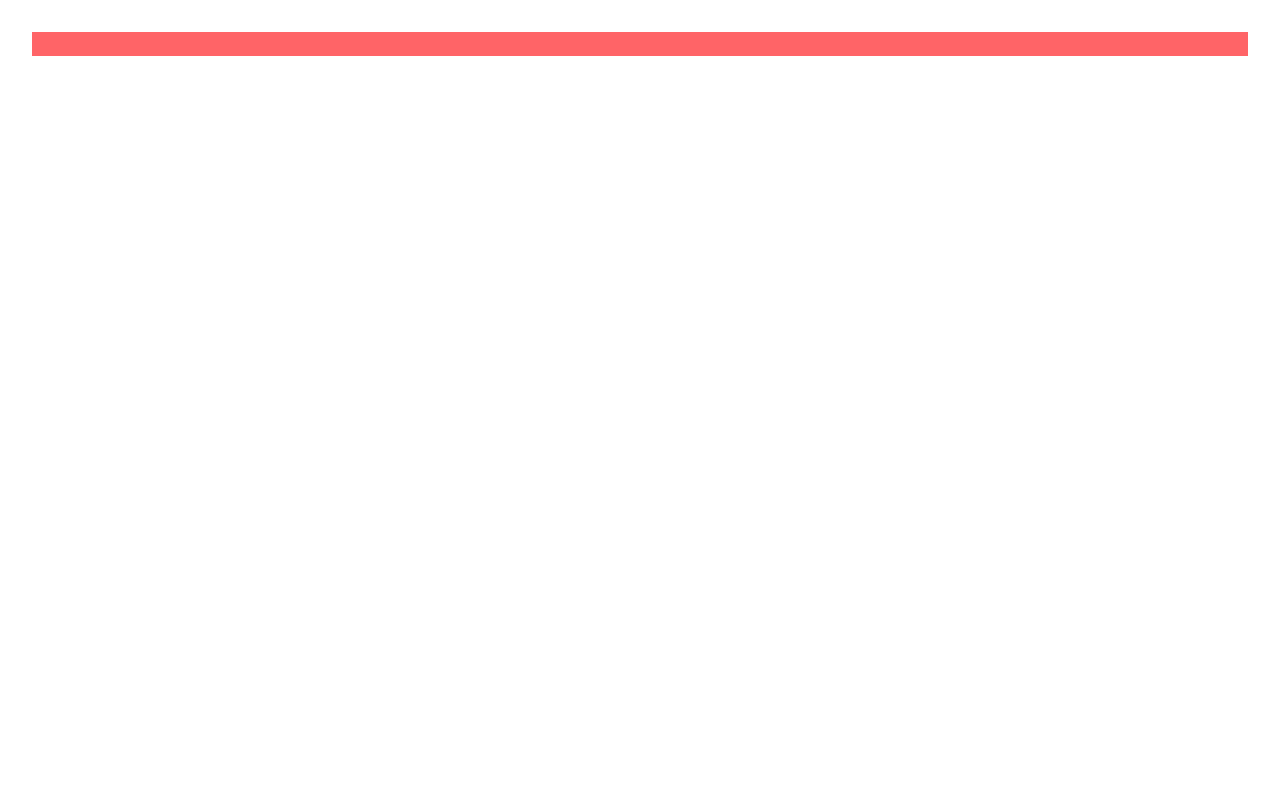
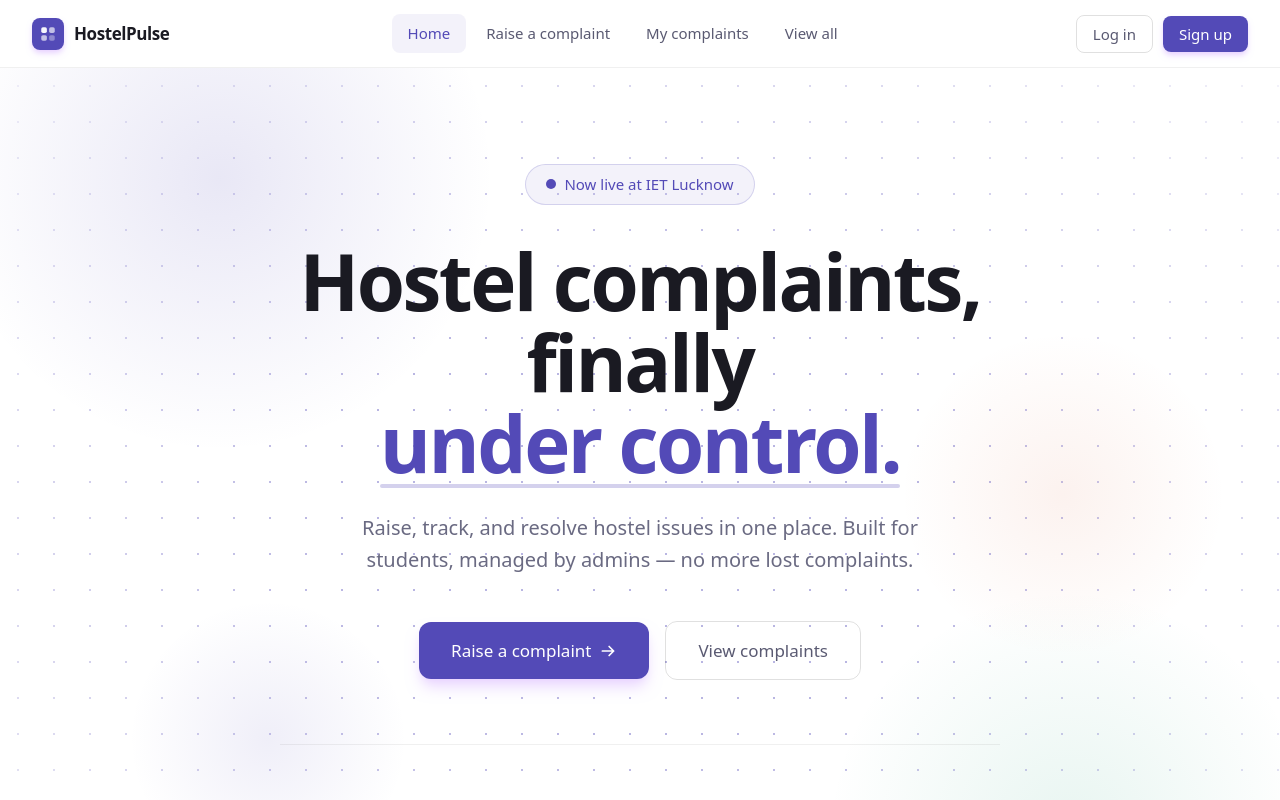
Before and after one commit to ietlucknowofficial/HostelPulse, a React (Vite) app in the folder client/: page / in a window 1280 px wide. Shown: the top 800 px of the page. Built offline with nearby package versions, Linux system fonts and the light colour scheme.

Commit message:
Updated App.jsx

```diff
--- a/client/src/App.jsx
+++ b/client/src/App.jsx
@@ -1,19 +1,23 @@
-import { useState } from 'react'
+import { BrowserRouter, Routes, Route } from 'react-router-dom'
+import Layout from './components/Layout'
+import Home from './pages/Home'
+import Register from './pages/Register'
+
+export default function App() {
+  return (
+    <BrowserRouter>
+      <Routes>
 
 
-import './App.css'
-
-function App() {
-
-
-  return (
-    <div className='bg-red-400 min-h-6'>
+        <Route element={<Layout />}>
+        <Route path="/"                 element={<Home />} />
 
 
 
 
-    </div>
+        </Route>
+
+      </Routes>
+    </BrowserRouter>
   )
 }
-
-export default App
```
